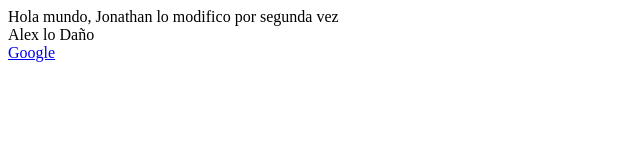
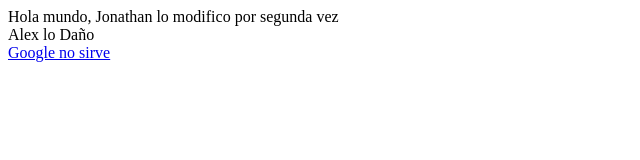
Before and after one commit to CamillosMFC/PruebaFinal, a website: page AplicacionHTML1/public_html/index.html in a window 1280 px wide. Shown: the full height of the page, 0-640 px from the left. Drawn offline with Linux system fonts and the light colour scheme.

Commit message:
Alex se tiro todo

```diff
--- a/AplicacionHTML1/public_html/index.html
+++ b/AplicacionHTML1/public_html/index.html
@@ -13,6 +13,6 @@ and open the template in the editor.
     <body>
         <div>Hola mundo, Jonathan lo modifico por segunda vez</div>
         <div>Alex lo Daño</div>
-        <a href="www.google.com">Google</a>
+        <a href="www.google.com">Google no sirve</a>
     </body>
 </html>
```
